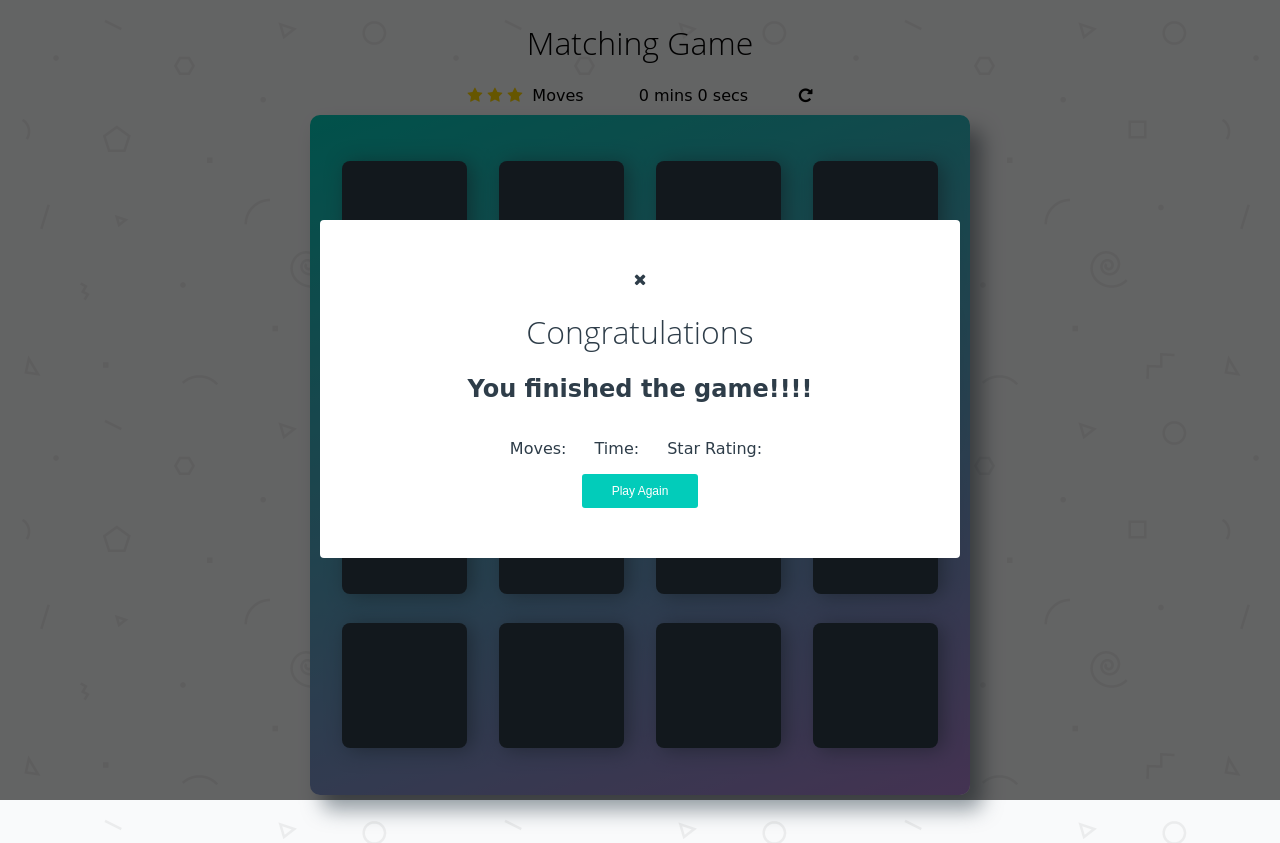
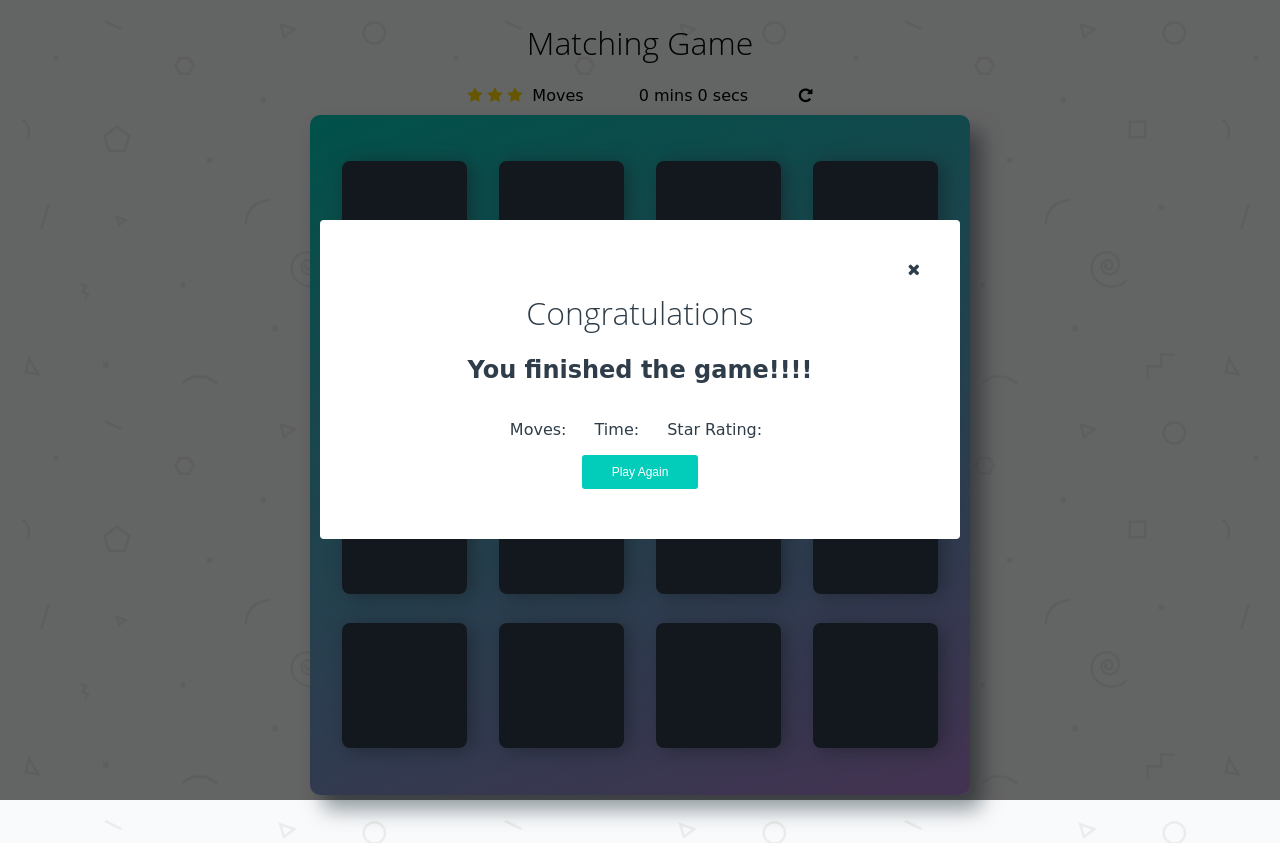
Before and after one commit to mayowaadediran/udacity-fend-memory-game, a plain HTML site: page index.html in a window 1280 px wide. Drawn offline with Linux system fonts and the light colour scheme; a web font is replaced by a local one.

Commit message:
style close modal button

```diff
--- a/css/app.css
+++ b/css/app.css
@@ -155,6 +155,12 @@ h1 {
   padding: 50px;
 }
 
+.close-modal {
+  position: absolute;
+  top: 40px;
+  right: 40px;
+}
+
 #star-rating {
   display: inline-block;
   padding: 0;
```
